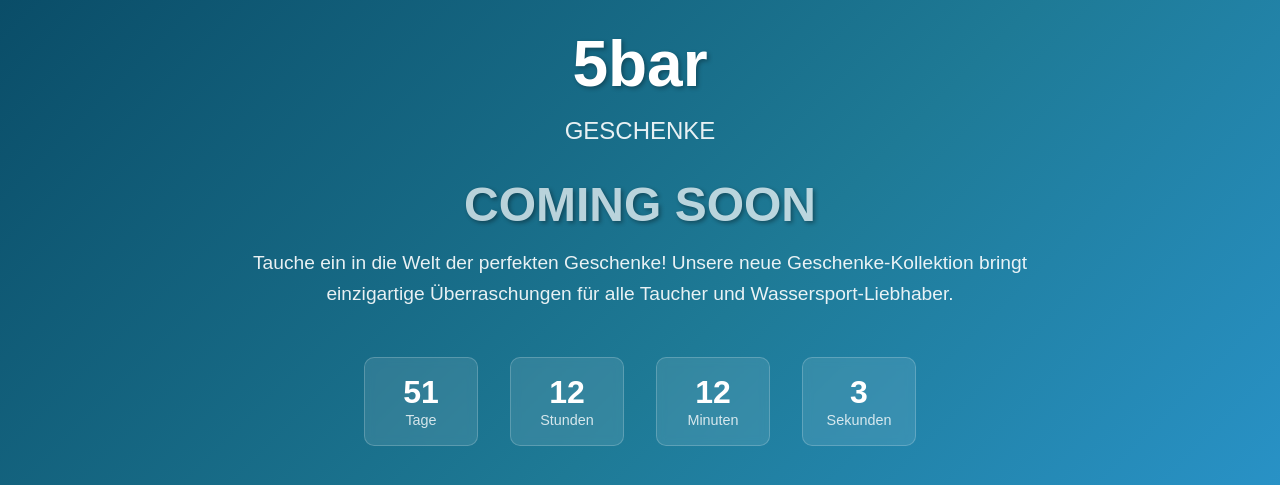
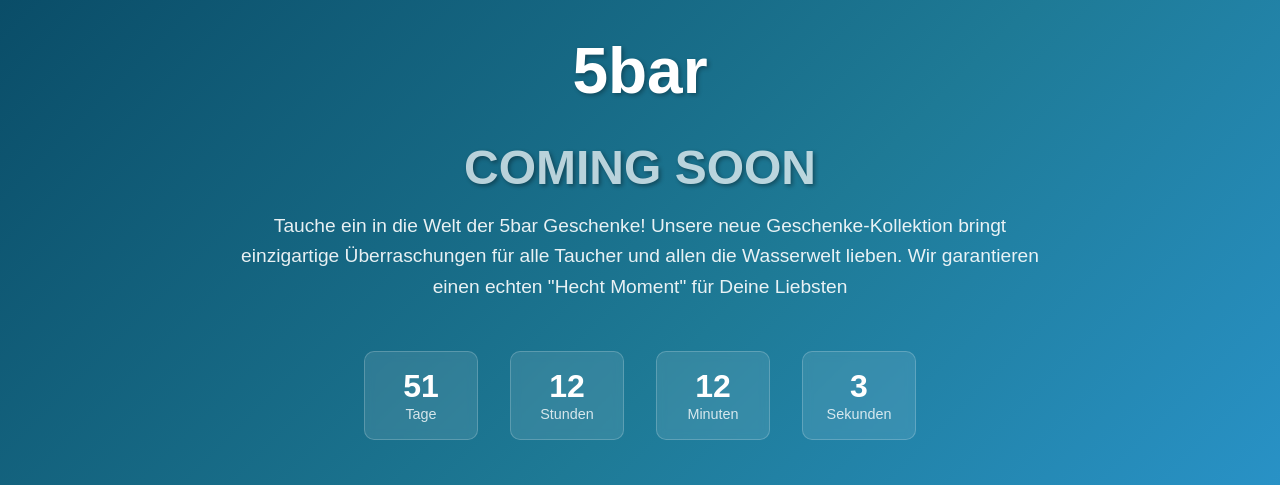
Before and after one commit to Viking551/5bar-geschenke, a plain HTML site: page index.html in a window 1280 px wide. Shown: the top 485 px of the page. Drawn offline with Linux system fonts and the light colour scheme.

Commit message:
Update index.html

```diff
--- a/index.html
+++ b/index.html
@@ -165,11 +165,11 @@
     </div>
     <div class="container">
     <div class="logo">5bar</div>
-    <div class="tagline">GESCHENKE</div>
+    <div class="tagline"></div>
     <div class="coming-soon">COMING SOON</div>
     <div class="description">
-    Tauche ein in die Welt der perfekten Geschenke! Unsere neue Geschenke-Kollektion
-    bringt einzigartige Überraschungen für alle Taucher und Wassersport-Liebhaber.
+    Tauche ein in die Welt der 5bar Geschenke! Unsere neue Geschenke-Kollektion
+    bringt einzigartige Überraschungen für alle Taucher und allen die Wasserwelt lieben. Wir garantieren einen echten "Hecht Moment" für Deine Liebsten
     </div>
     <div class="countdown">
     <div class="countdown-item">
```
